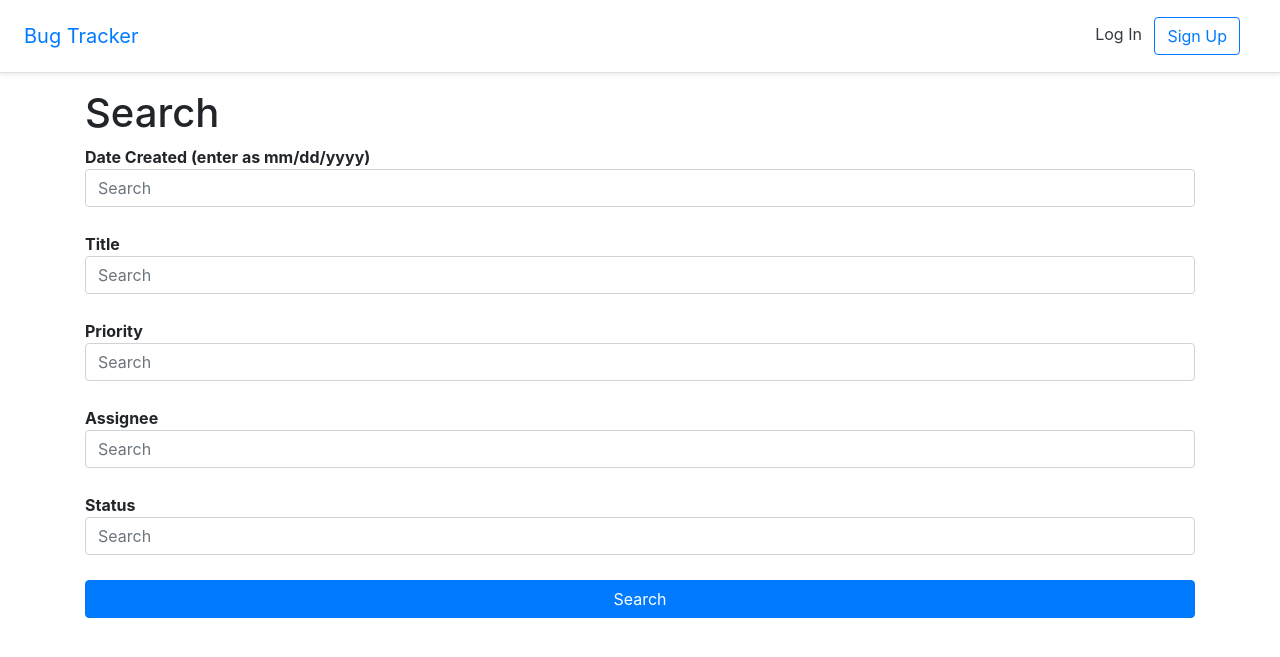
After one commit to timrohweder/wgu-bug-tracker, a Django app: template templates/bug_search.html in a window 1280 px wide. The commit adds this page. Shown: the top 657 px of the page. Run offline with Django 3.2, Linux system fonts and the light colour scheme; the template is opened without the code that fills it, so the values that code supplies are empty; some libraries are stand-ins or nearby versions.

Commit message:
add search page

```diff
--- a/bugs/urls.py
+++ b/bugs/urls.py
@@ -1,6 +1,6 @@
 from django.urls import path
 
-from .views import BugListView, BugDetailView, BugCreateView, BugUpdateView, BugDeleteView, add_comment
+from .views import BugListView, BugDetailView, BugCreateView, BugUpdateView, BugDeleteView, add_comment, SearchView
 
 
 urlpatterns = [
@@ -10,4 +10,5 @@ urlpatterns = [
   path('<int:pk>/delete', BugDeleteView.as_view(), name='bug_delete'),
   path('new/', BugCreateView.as_view(), name='bug_new'),
   path('<int:pk>/comment', add_comment, name='add_comment'),
+  path('search/', SearchView.as_view(), name='search'),
 ]
--- a/static/css/global.css
+++ b/static/css/global.css
@@ -34,3 +34,13 @@ td {
   margin-top: 50px;
   margin-bottom: 35px;
 }
+
+.search-form {
+  display: flex;
+  flex-direction: column;
+}
+
+.search-form label {
+  font-weight: 700;
+  margin-bottom: 25px;
+}
--- a/templates/_base.html
+++ b/templates/_base.html
@@ -30,6 +30,7 @@
         <nav class="my-2 my-md-0 mr-md-3">
           {% if user.is_authenticated %}
           <a class="btn btn-primary" href="{% url 'bug_new' %}">Add Bug</a>
+          <a class="p-2 text-dark" href="{% url 'search' %}">Search</a>
           <a class="p-2 text-dark" href="{% url 'account_logout' %}">Log Out</a>
           {% else %}
           <a class="p-2 text-dark" href="{% url 'account_login' %}">Log In</a>
--- /dev/null
+++ b/templates/bug_search.html
@@ -0,0 +1,18 @@
+{% extends '_base.html' %}
+{% block content %}
+<h1>Search</h1>
+<form class="search-form mt-2 mt-md-0" action="{% url 'bug_list' %}"
+method="get">
+  <label>Date Created (enter as mm/dd/yyyy)<input name="createdQuery" class="form-control mr-sm-2" pattern="^(((0)[0-9])|((1)[0-2]))(\/)([0-2][0-9]|(3)[0-1])(\/)\d{4}$" type="text" placeholder="Search"
+  aria-label="Search"></label>
+  <label>Title<input name="titleQuery" class="form-control mr-sm-2" type="text" placeholder="Search"
+  aria-label="Search"></label>
+  <label>Priority<input name="priorityQuery" class="form-control mr-sm-2" type="text" placeholder="Search"
+aria-label="Search"></label>
+  <label>Assignee<input name="assigneeQuery" class="form-control mr-sm-2" type="text" placeholder="Search"
+aria-label="Search"></label>
+  <label>Status<input name="statusQuery" class="form-control mr-sm-2" type="text" placeholder="Search"
+aria-label="Search"></label>
+  <input class="btn btn-primary" type="submit" value="Search" />
+</form>
+{% endblock content %}
```
Also changed, not shown: bugs/views.py (+44 -1 lines).
